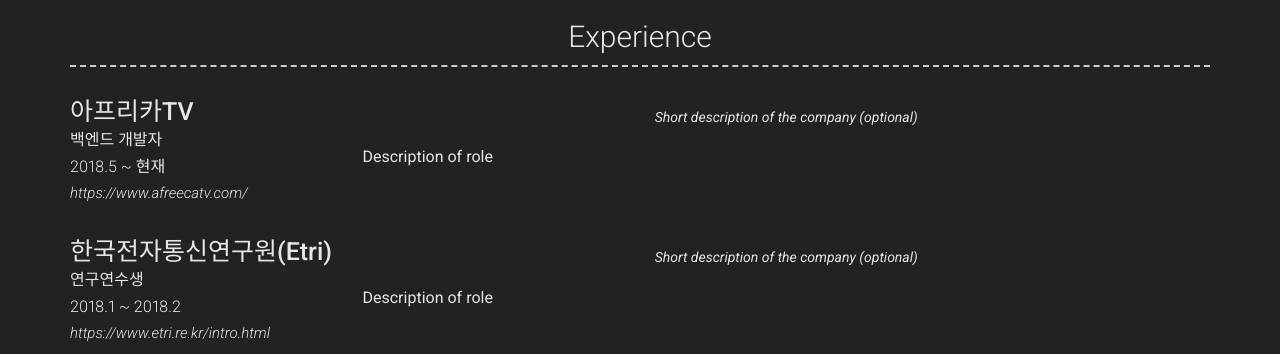
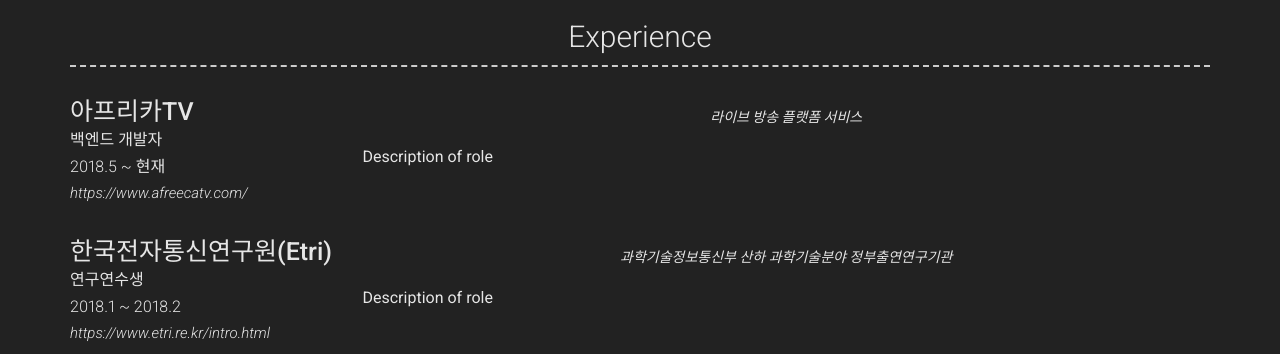
Before and after one commit to JinHyukParkk/JinHyukParkk.github.io, a Jekyll site: the page built from index.md, in a window 1280 px wide. Shown: the part 1200-1554 px from the top of the page. Built offline with Jekyll 4.4.1, drawn with Linux system fonts in a browser that asks for light colours; nearby versions of some CDN libraries.

Commit message:
update company

```diff
--- a/_config.yml
+++ b/_config.yml
@@ -108,7 +108,7 @@ content:
         caption: 2018.5 ~ 현재
 
         quote: >
-          Short description of the company (optional)
+          라이브 방송 플랫폼 서비스
         description: | # this will include new lines to allow paragraphs
           Description of role
 
@@ -119,7 +119,7 @@ content:
         caption: 2018.1 ~ 2018.2
 
         quote: >
-          Short description of the company (optional)
+          과학기술정보통신부 산하 과학기술분야 정부출연연구기관
         description: | # this will include new lines to allow paragraphs
           Description of role
 
```
